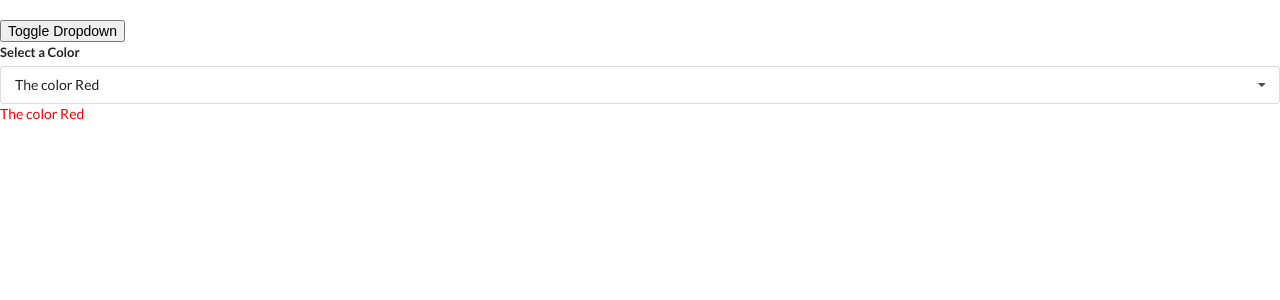
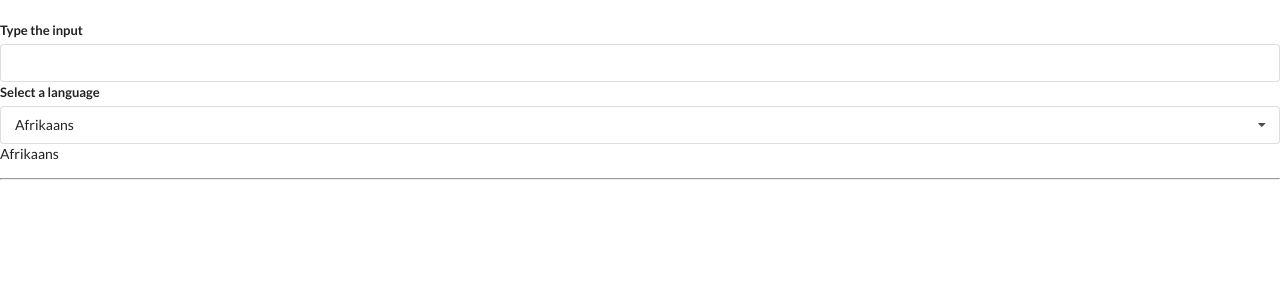
Before and after one commit to kaustav0989/widgets, a React (Create React App) app: page / in a window 1280 px wide. Shown: the top 300 px of the page. Built offline with nearby package versions, Linux system fonts and the light colour scheme.

Commit message:
Initial Commit

```diff
--- a/src/App.js
+++ b/src/App.js
@@ -2,6 +2,7 @@ import React,{ useState } from "react";
 import Accordion from "./Components/Accordion";
 import Search from "./Components/Search";
 import Dropdown from "./Dropdown";
+import Translate from "./Components/Translate";
 
 // Dummy Array of Objects
 const items = [
@@ -36,22 +37,23 @@ const options = [
 
 ];
 const App = () => {
-    const [selected,setSelected] = useState(options[0]);
-    const [showDropdown,setShowDropdown] = useState(true);
+    //const [selected,setSelected] = useState(options[0]);
+    //const [showDropdown,setShowDropdown] = useState(true);
     return (
         <div>
             <br></br>
             {/* <Accordion items = {items} /> */}
             {/* <Search /> */}
-            <button onClick={() => setShowDropdown(!showDropdown)}>Toggle Dropdown</button>
+            {/*<button onClick={() => setShowDropdown(!showDropdown)}>Toggle Dropdown</button>
             {
                 showDropdown ?
                 <Dropdown
                 options={options}
                 selected={selected}
                 onSelectedChange={setSelected}/> : null
-            }
+            }  */}
 
+            <Translate />
         </div>
     );
 }
--- /dev/null
+++ b/src/Components/Convert.js
@@ -0,0 +1,9 @@
+import React,{useState,useEffect} from "react";
+
+const Convert = ( {language,text} ) => {
+    useEffect( () => {
+        console.log('Rerendered');
+    },[language,text]);
+}
+
+export default Convert;
--- /dev/null
+++ b/src/Components/Translate.js
@@ -0,0 +1,47 @@
+// Google API Key = AIzaSyCHUCmpR7cT_yDFHC98CZJy2LTms-IwDlM
+import React,{useState} from "react";
+import Dropdown from "../Dropdown";
+import Convert from "./Convert";
+
+const options = [
+    {
+        label : "Afrikaans",
+        value : "af"
+    },
+    {
+        label : "Arabic",
+        value : "ar"
+    },
+    {
+        label : "Hindi",
+        value : "hi"
+    }
+];
+
+const Translate = () => {
+
+    const [language,setLanguage] = useState(options[0]);
+    const [text,setText] = useState('');
+    return (
+        <React.Fragment>
+        <div className="ui form">
+            <div className="field">
+                <label className="label">Type the input</label>
+                <input type="text"
+                value={text}
+                onChange={(e) => setText(e.target.value)}
+                />
+            </div>
+        </div>
+        <Dropdown options={options}
+        selected={language}
+        onSelectedChange={setLanguage}
+        label="Select a language"
+        />
+        <hr />
+        <Convert text={text} language={language} />
+        </React.Fragment>
+    );
+}
+
+export default Translate;
--- a/src/Dropdown.js
+++ b/src/Dropdown.js
@@ -1,6 +1,6 @@
 import React,{useState,useEffect,useRef} from "react";
 
-const Dropdown = ( {options,selected,onSelectedChange} ) => {
+const Dropdown = ( {options,selected,onSelectedChange,label} ) => {
     //state for storing the dropdown is clicked or not as true,false
     const [open,setOpen] = useState(false);
     //using ref to check the current DOM element
@@ -25,6 +25,8 @@ const Dropdown = ( {options,selected,onSelectedChange} ) => {
         }
 
     },[]);
+
+    //This code snippet used to show the each div for render
     const renderedOptions = options.map( (option) => {
 
         //If the current value is showing, don't show that on dropdown
@@ -45,7 +47,7 @@ const Dropdown = ( {options,selected,onSelectedChange} ) => {
         <React.Fragment>
         <div ref={ref}  className="ui form">
             <div className="field">
-                <label className="label">Select a Color</label>
+                <label className="label">{label}</label>
                 <div onClick={() => setOpen(!open)}
                     className={`ui selection dropdown ${open ? 'visible active' : ''}`}>
                     <i className="dropdown icon"></i>
```
